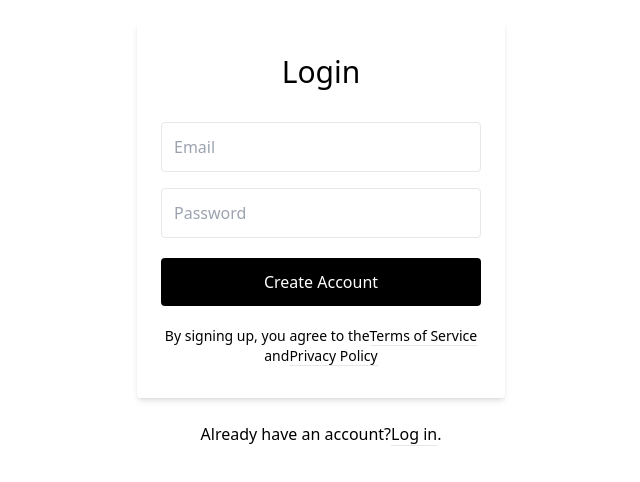
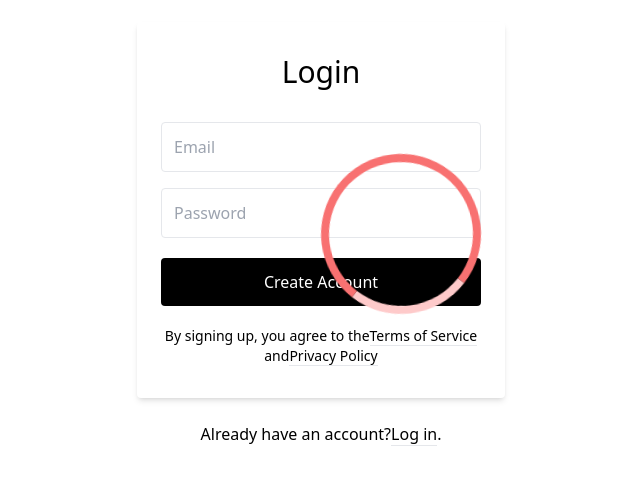
Before and after one commit to kunwarabhi7/socialmediaV1, a React (Create React App) app: page /login in a window 1280 px wide. Shown: the part 166-648 px from the top of the page, without its empty margins (319-959 px from the left). Built offline with nearby package versions, Linux system fonts and the light colour scheme.

Commit message:
added a spining loader

```diff
--- /dev/null
+++ b/src/Components/Loader.jsx
@@ -0,0 +1,11 @@
+import React from 'react'
+
+const Loader = () => {
+  return (
+    <div className='absolute top-[40%] left-[50%]'>
+      <div className='h-40 w-40 border-red-400 border-8 rounded-full  border-t-red-200 animate-spin '></div>
+    </div>
+  )
+}
+
+export default Loader
--- a/src/pages/Login.jsx
+++ b/src/pages/Login.jsx
@@ -3,6 +3,7 @@ import { Link } from 'react-router-dom'
 import {  signInWithEmailAndPassword } from "firebase/auth";
 import { auth, userRef } from '../utils/firebase';
 import { doc, getDoc } from 'firebase/firestore';
+import Loader from '../Components/Loader';
 
 const Login = () => {
 const [email, setEmail] = useState('')
@@ -29,6 +30,7 @@ console.log(errorMessage)
 
   return (
     <div className="bg-grey-lighter min-h-screen flex flex-col">
+        <Loader />
                 <div className="container max-w-sm mx-auto flex-1 flex flex-col items-center justify-center px-2">
                     <div className="bg-white px-6 py-8 rounded shadow-md text-black w-full">
                         <h1 className="mb-8 text-3xl text-center">Login</h1>
```
